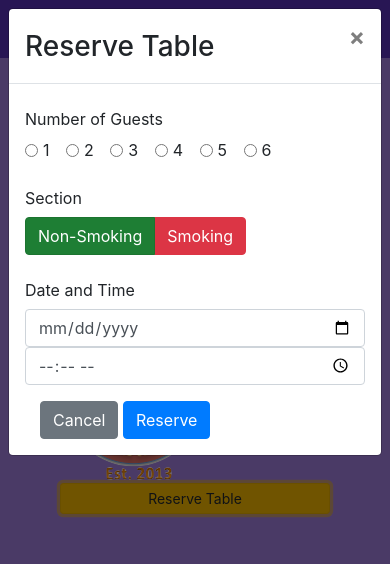
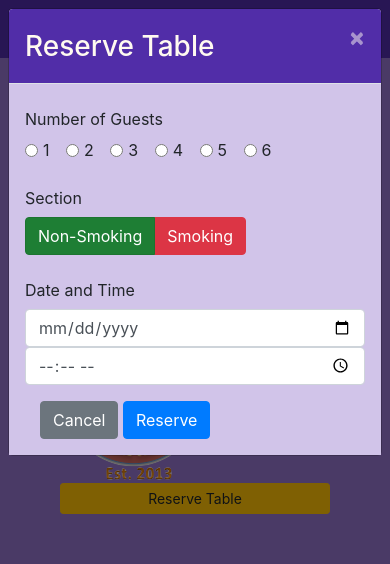
Before and after one commit to GunukulaNiharika/Bootstrap-Intro, a website: page index.html in a window 390 px wide. Both pictures are taken after a click on the link "Reserve Table". Shown: the top 564 px of the page. Drawn offline with nearby package versions, Linux system fonts and the light colour scheme.

Commit message:
scss update

```diff
--- a/css/styles.scss
+++ b/css/styles.scss
@@ -71,3 +71,14 @@ body{
     bottom: 0px;
     z-index: 1;
 }
+.modal-header{
+    background-color: $background-dark;
+    color: floralwhite;
+    .close{
+        color: floralwhite;
+    }
+}
+.modal-body{
+    background-color: $background-pale;
+
+}
--- a/index.html
+++ b/index.html
@@ -28,7 +28,7 @@
                     <li class="nav-item"><a class="nav-link" href="./contactus.html"><span class="fa fa-address-card fa-lg"></span> Contact</a></li>
                 </ul>
                 <span class="navbar-text">
-                    <a data-toggle="modal" data-target="#loginModal">
+                    <a id="LoginButton">
                     <span class="fa fa-sign-in"></span> Login</a>
                 </span>
             </div>
@@ -152,8 +152,8 @@
                     <img src="img/logo.png" class="img-fluid">
                 </div>
                 <div class="col-12 col-sm-3">
-                    <a class="btn btn-block btn-sm btn-warning" data-toggle="modal"
-                    href="#reserveModal">Reserve Table</a>
+                    <a class="btn btn-block btn-sm btn-warning"
+                    id="reserveButton">Reserve Table</a>
 
                 </div>
             </div>
@@ -324,6 +324,12 @@
                 $("#carouselButton").children("span").addClass('fa-pause');
             }
         });
+        $('#LoginButton').click(function(){
+            $('#loginModal').modal('show');
+        });
+        $('#reserveButton').click(function(){
+            $('#reserveModal').modal('show');
+        });
 
     });
 </script>
```
Also changed, not shown: css/styles.css.
